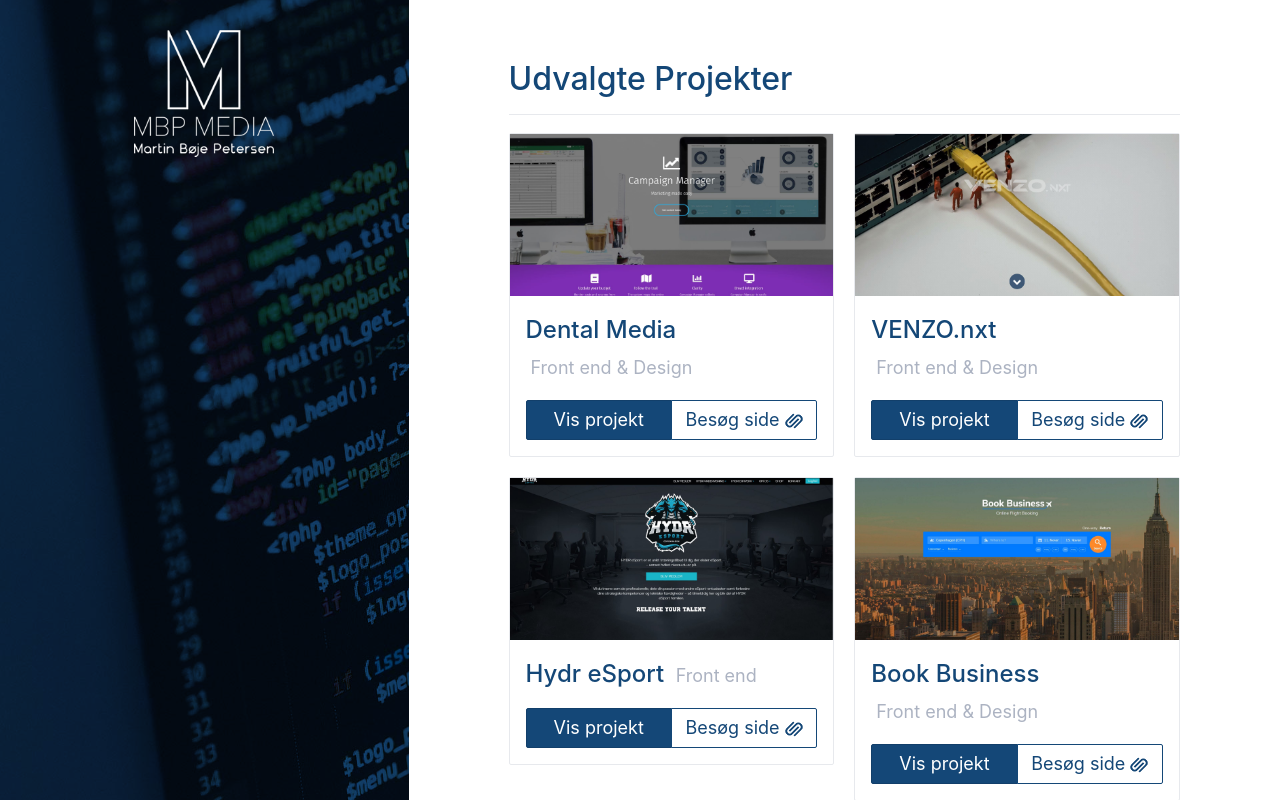
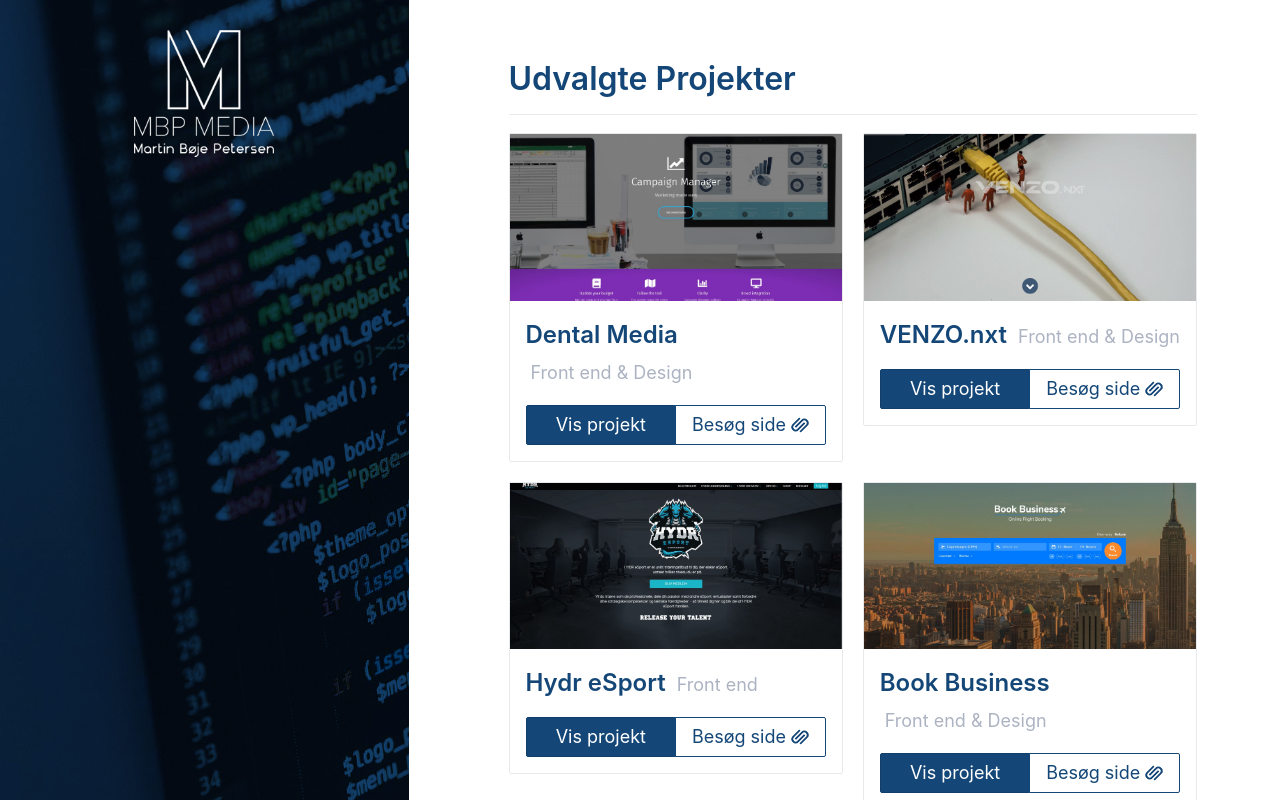
Before and after one commit to JackTheDane/old-portfolio, a React (Create React App) app: page /projekter in a window 1280 px wide. Built offline with nearby package versions, Linux system fonts and the light colour scheme.

Commit message:
Fixed IE bug + Scrollbar

```diff
--- a/src/components/About/About.module.scss
+++ b/src/components/About/About.module.scss
@@ -21,6 +21,7 @@
 
   &__content {
     margin-top: 20px;
+    width: 100%;
   }
 
   &__subcontentTitle {
--- a/src/components/About/About.tsx
+++ b/src/components/About/About.tsx
@@ -48,8 +48,7 @@ class About extends Component<AboutProps, AboutState> {
               <br />
               Jeg ser det som mit job at skabe det bedste produkt for både brugerne og de andre udviklere på mit hold. Derfor stræber jeg altid for at samarbejde med mit team og kunden for at opnå en harmoni mellem at skabe god brugeroplevelse og skrive let-forståelig kode. <br />
               <br />
-              Se nogle af mine projekter <Link to={'/projekter'}>her</Link>.
-
+              Se nogle af mine projekter <Link to="/projekter">her</Link>.
             </p>
           </div>
 
--- a/src/components/App/App.module.scss
+++ b/src/components/App/App.module.scss
@@ -30,6 +30,7 @@
     margin-right: auto;
     background-color: $white;
     position: relative;
+    overflow: hidden;
 
     max-width: 900px;
 
--- a/src/components/Carousel/Carousel.tsx
+++ b/src/components/Carousel/Carousel.tsx
@@ -40,7 +40,7 @@ class Carousel extends React.Component<CarouselProps, CarouselState> {
     );
   }
 
-  componentWillReceiveProps(nextProps: CarouselProps) {
+  public componentWillReceiveProps(nextProps: CarouselProps) {
     this.setState({
       currentIndex: 0
     })
@@ -83,6 +83,7 @@ class Carousel extends React.Component<CarouselProps, CarouselState> {
   private getSlideButtons() {
     return this.props.images.map(
       (image: string, idx: number) => <button
+          key={`btn-${idx}`}
           className={`${styles.slideIndexButton} ${this.state.currentIndex == idx ? styles.slideIndexButtonActive : ''}`}
           onClick={() =>this.setCurrentIndex(idx)}>
         </button>
--- a/src/components/Nav/Nav.module.scss
+++ b/src/components/Nav/Nav.module.scss
@@ -58,7 +58,7 @@
   flex-direction: column;
   align-items: center;
   justify-content: flex-start;
-  overflow: hidden;
+  overflow-y: auto;
 
   position: fixed;
   z-index: 1000;
@@ -81,20 +81,18 @@
 
   &__logo {
 
-    & {
-      max-width: 140px;
-      padding: 20px;
+    padding-top: 10px;
+    max-width: 140px;
+    max-height: 140px;
 
-      &:hover {
-        opacity: .6;
-      }
+    &:hover {
+      opacity: .6;
     }
 
     &,
     &--mobile {
       pointer-events: initial;
       display: block;
-      padding: 10px 0;
       cursor: pointer;
       opacity: 1;
       transition: opacity .3s;
@@ -102,6 +100,7 @@
 
     &--mobile {
       height: 100%;
+      padding: 10px 0;
 
       & > img {
         max-height: 100%;
@@ -263,7 +262,7 @@
     padding: 20px 0px 0px;
     position: relative;
     flex: 0 1 600px;
-    background-color: transparent;
+    background-color: rgba(0, 0, 0, 0);
     max-height: 100%;
   }
 
@@ -273,11 +272,25 @@
 
   .menu {
     display: flex;
-    margin-top: 10%;
+    margin: auto 0;
+    padding-bottom: 40px;
+
+    &__item-wrapper {
+
+      &:first-child {
+        .menu__item {
+          &,
+          li {
+            margin-top: 0;
+          }
+        }
+      }
+    }
 
     &__item {
       font-size: 1.35rem;
       width: auto;
+
     }
   }
 }
--- a/src/index.scss
+++ b/src/index.scss
@@ -167,9 +167,11 @@ $translateAmount: 80px;
 
   overflow-y: scroll;
 
-  &::-webkit-scrollbar {
-      display: none;
-  }
+  width: calc(100% + 17px);
+
+  // &::-webkit-scrollbar {
+  //     display: none;
+  // }
 }
 
 @media (max-width: 599px) {
--- a/src/spectre/_typography.scss
+++ b/src/spectre/_typography.scss
@@ -7,7 +7,7 @@ h4,
 h5,
 h6 {
   color: inherit;
-  font-weight: 500;
+  font-weight: 600;
   line-height: 1.2;
   margin-bottom: .5em;
   margin-top: 0;
@@ -18,7 +18,7 @@ h6 {
 .h4,
 .h5,
 .h6 {
-  font-weight: 500;
+  font-weight: 600;
 }
 h1,
 .h1 {
```
